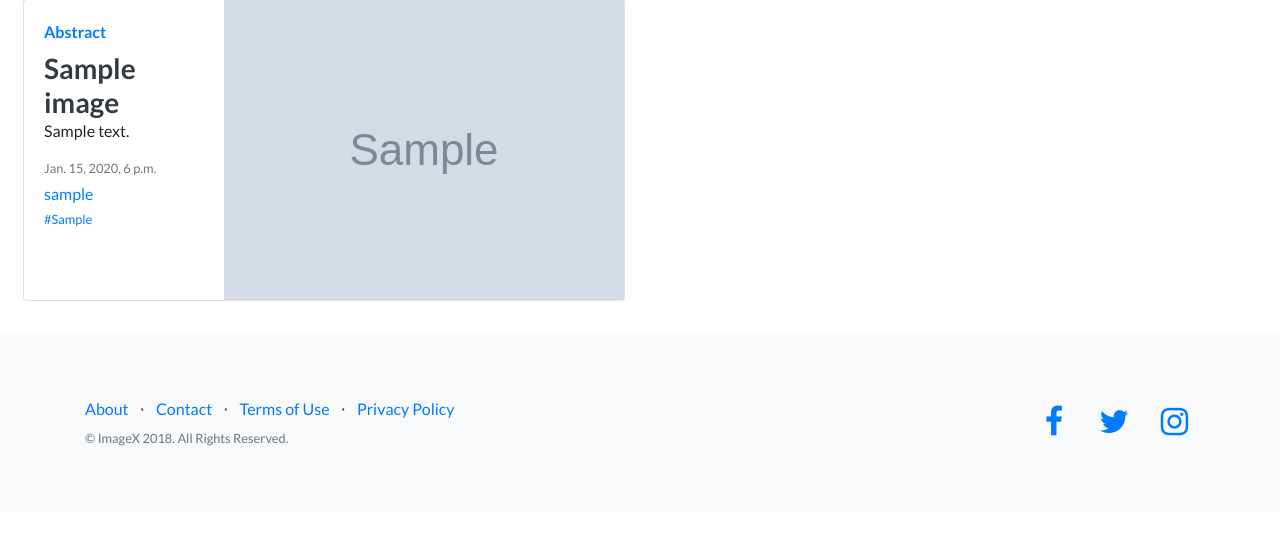
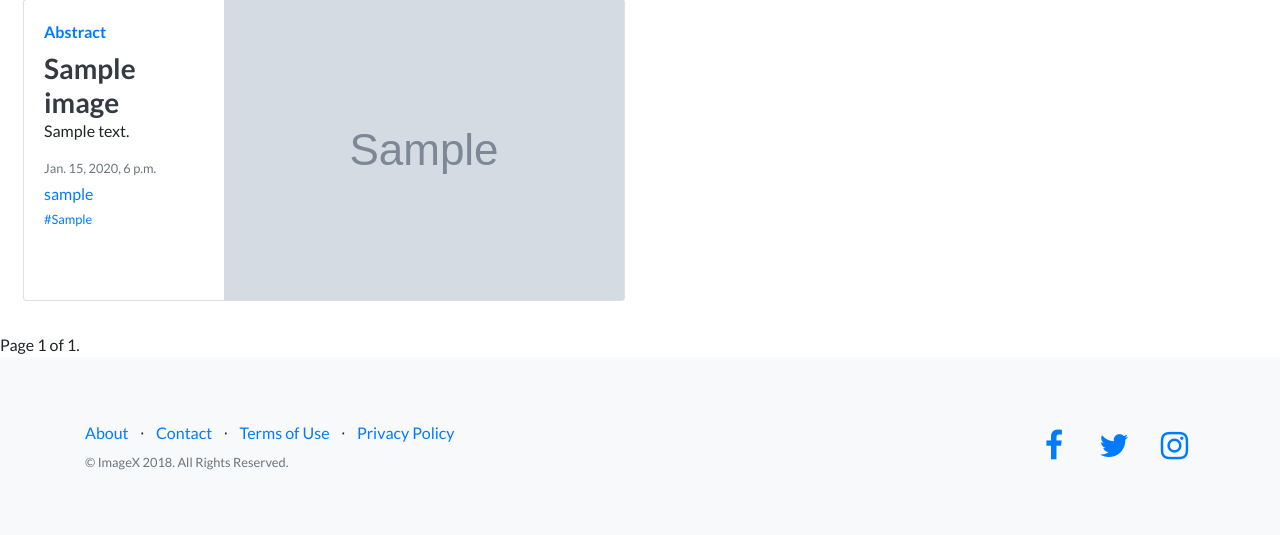
Before and after one commit to allen1124/CaThink, a Django app: page /images/ in a window 1280 px wide. Shown: the part 153-688 px from the top of the page. Run offline with Django 3.2, Linux system fonts and the light colour scheme; tables that the repository leaves empty hold one stand-in row (values such as "Sample post"); grey boxes marked "Sample" are stand-in pictures; some libraries are stand-ins or nearby versions.

Commit message:
debugs + Pagination

```diff
--- a/images/views.py
+++ b/images/views.py
@@ -5,7 +5,7 @@ from django.contrib.auth.decorators import login_required
 from .forms import ImageForm
 from .models import Image
 from django.contrib.auth.models import User
-
+from django.core.paginator import Paginator, EmptyPage, PageNotAnInteger
 
 def image_search(request):
 	queryset_list = Image.objects.all()
@@ -29,6 +29,9 @@ def image_search(request):
 			query = Q(category=query_category)
 	if query:
 		queryset_list = queryset_list.filter(query)
+	paginator = Paginator(queryset_list, 12)
+	page = request.GET.get('page')
+	queryset_list = paginator.get_page(page)
 	context = {
 		"imagesList": queryset_list,
 	}
--- a/members/views.py
+++ b/members/views.py
@@ -8,7 +8,6 @@ from django.contrib import messages
 from members.models import Profile
 
 
-@login_required
 def profile_detail(request, id=None):
     profile = get_object_or_404(Profile, id=id)
     user = profile.user
--- a/templates/images.html
+++ b/templates/images.html
@@ -77,6 +77,23 @@
             </div>
         {% endfor %}
     </div>
+	<div class="pagination">
+        <span class="step-links">
+            {% if imagesList.has_previous %}
+				<a href="?page=1{% if request.GET.cat %}&cat={{ request.GET.cat }}{% endif %}{% if request.GET.q %}&q={{ request.GET.q }}{% endif %}{% if request.GET.p %}&p={{ request.GET.p }}{% endif %}">&laquo; first</a>
+                <a href="?page={{ imagesList.previous_page_number }}{% if request.GET.cat %}&cat={{ request.GET.cat }}{% endif %}{% if request.GET.q %}&q={{ request.GET.q }}{% endif %}{% if request.GET.p %}&p={{ request.GET.p }}{% endif %}">previous
+                </a>
+            {% endif %}
+            <span class="current">
+                Page {{ imagesList.number }} of {{ imagesList.paginator.num_pages }}.
+            </span>
+            {% if imagesList.has_next %}
+                <a href="?page={{ imagesList.next_page_number }}{% if request.GET.cat %}&cat={{ request.GET.cat }}{% endif %}{% if request.GET.q %}&q={{ request.GET.q }}{% endif %}{% if request.GET.p %}&p={{ request.GET.p }}{% endif %}">next</a>
+                <a href="?page={{ imagesList.paginator.num_pages }}{% if request.GET.cat %}&cat={{ request.GET.cat }}{% endif %}{% if request.GET.q %}&q={{ request.GET.q }}{% endif %}{% if request.GET.p %}&p={{ request.GET.p }}{% endif %}">last &raquo;</a>
+            {% endif %}
+        </span>
+    </div>
+
 	<script type="text/javascript">
   		document.getElementById('cat').value = "{{ request.GET.cat }}";
   		$('#search_by').click(function(e){
```
Also changed, not shown: templates/image_detail.html (line endings or trailing spaces).
